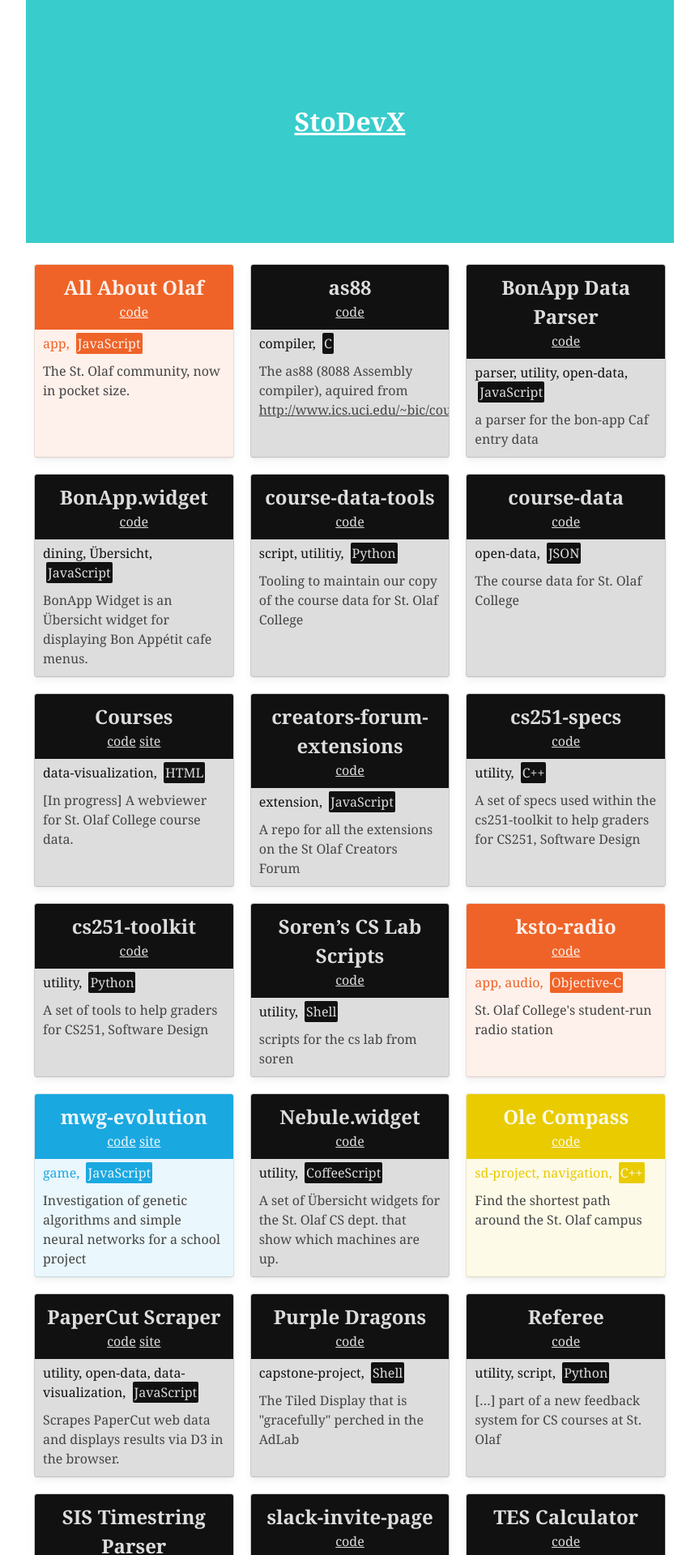
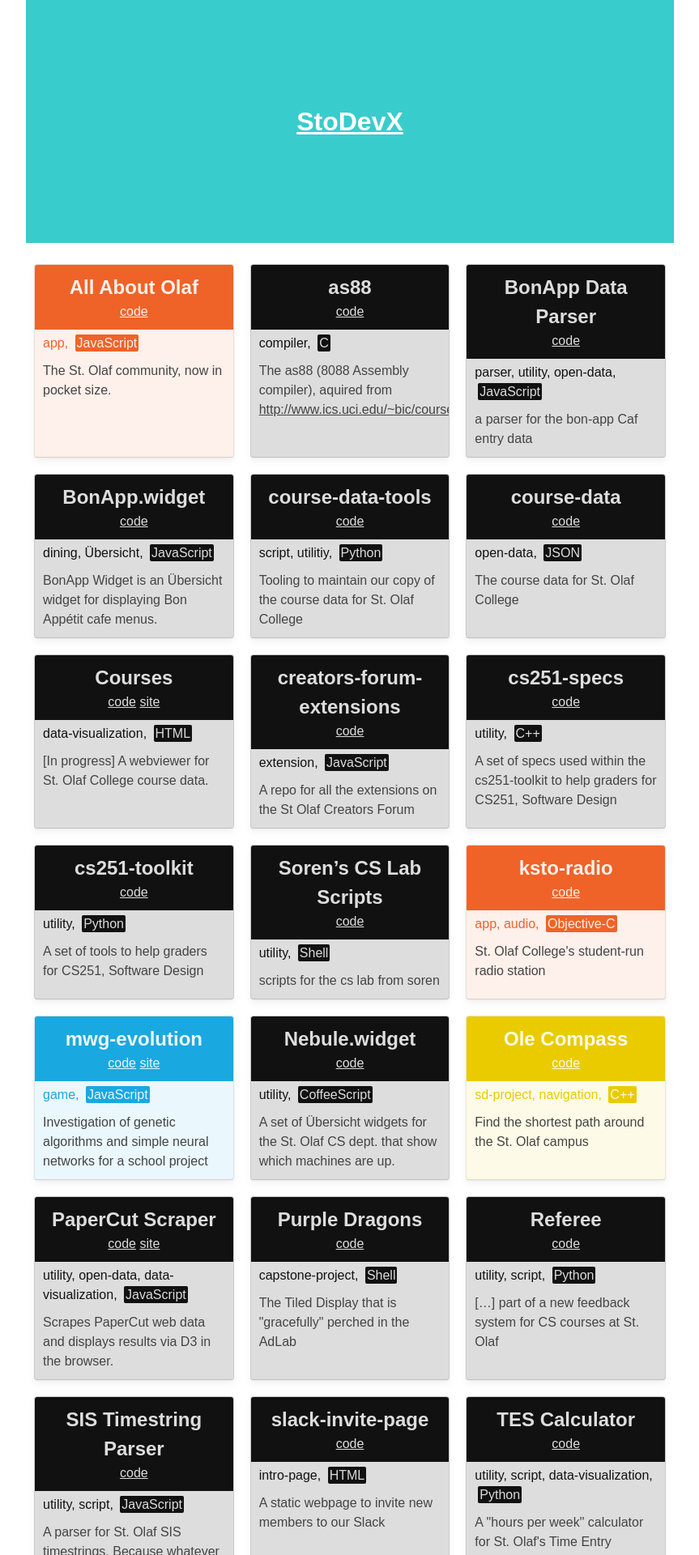
Before and after one commit to StoDevX/stodevx.github.io, a Jekyll site: the page built from index.html, in a window 1280 px wide. Shown: the top 1920 px of the page at 81% size, without its empty margins (208-1071 px from the left). Built offline with Jekyll 4.4.1, drawn with Linux system fonts in a browser that asks for light colours.

Commit message:
change font from Georga to Sans-Serif

```diff
--- a/css/main.css
+++ b/css/main.css
@@ -34,7 +34,7 @@
 body {
   margin: 0 auto;
   max-width: 50em;
-  font-family: Georgia, serif;
+  font-family: sans-serif;
   line-height: 1.5;
   color: #444;
   display: flex;
```
